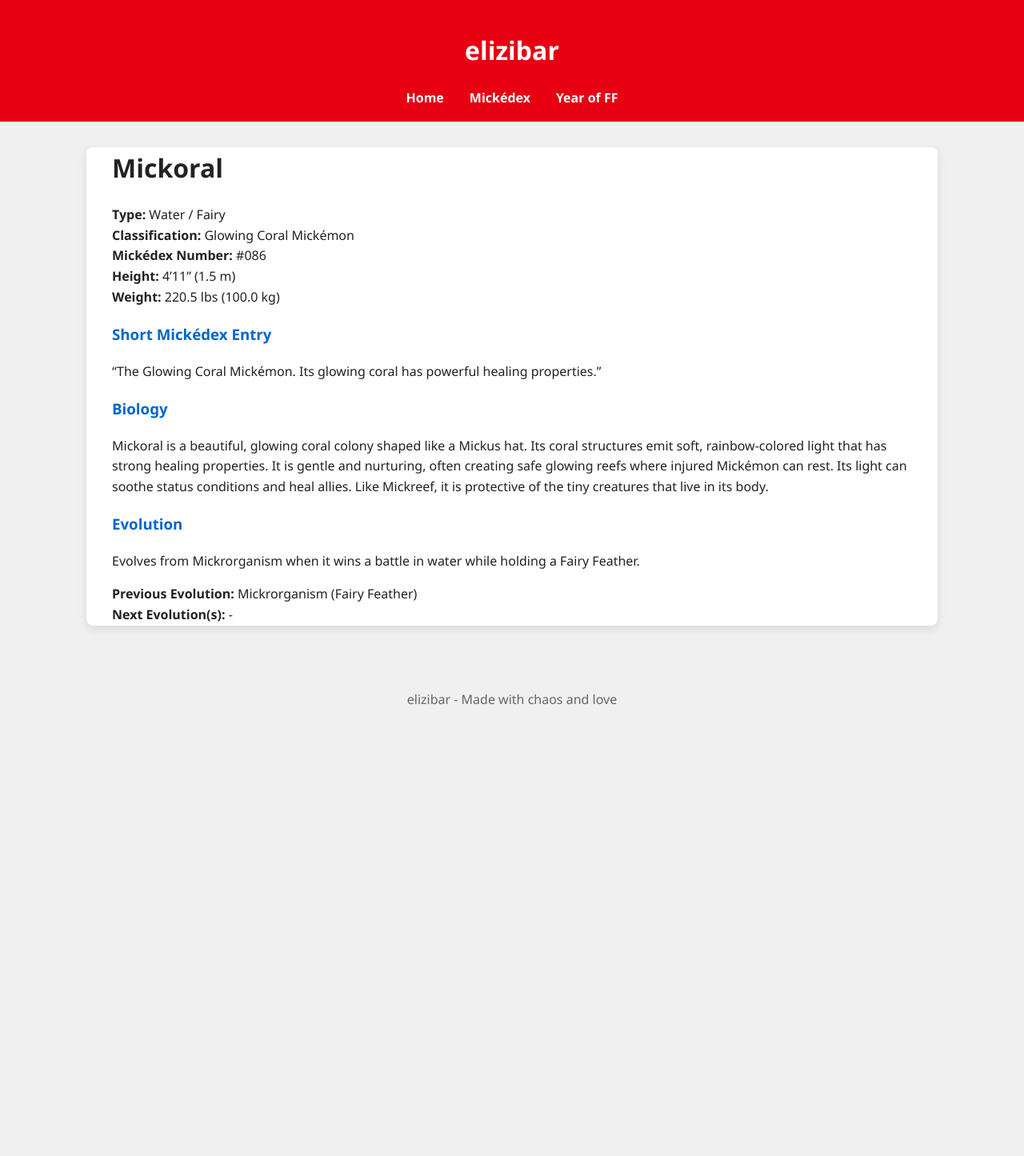
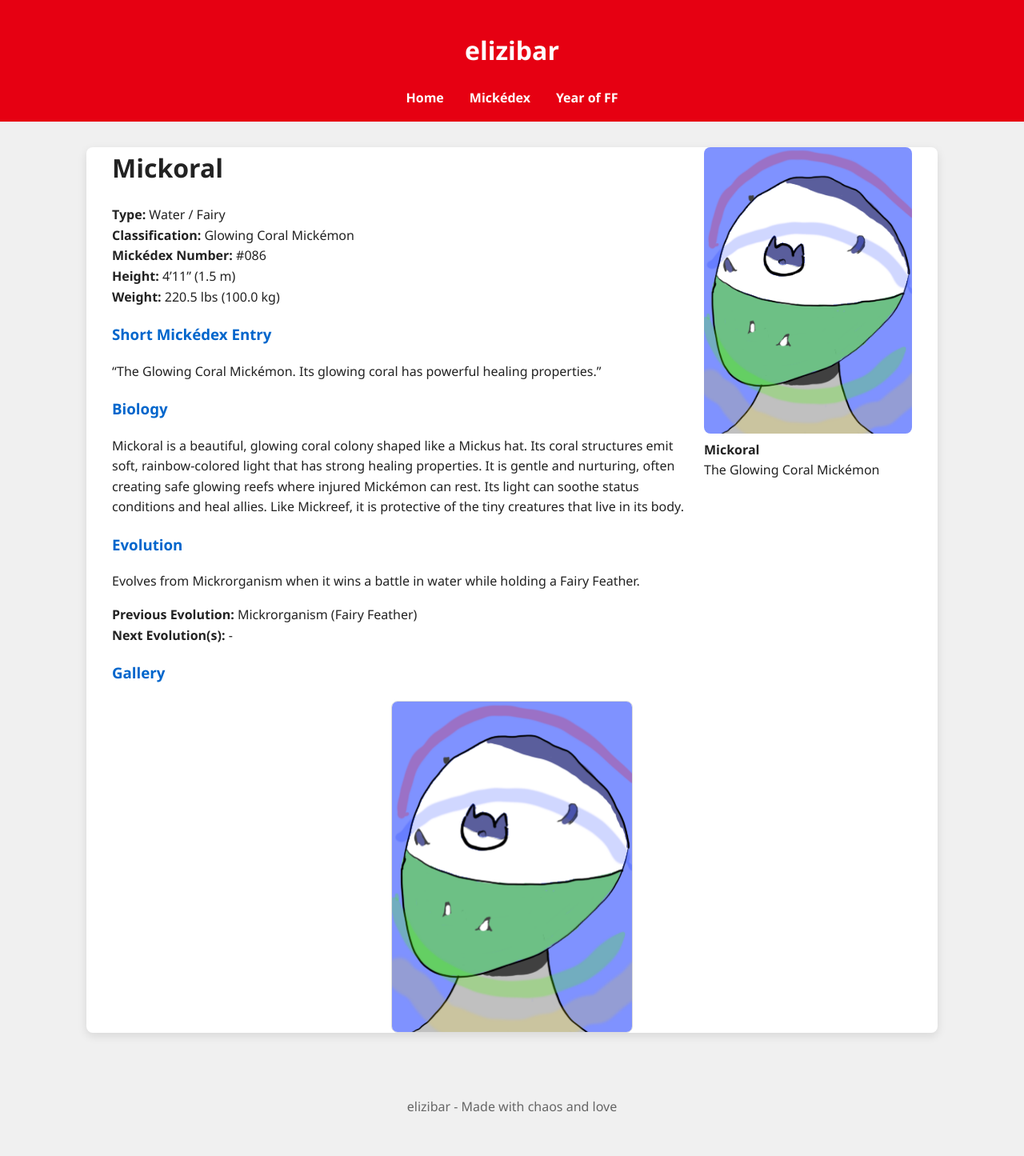
Before and after one commit to elizibar/elizibar.github.io, a Jekyll site: the page built from mickedex/group/mickoral.md, in a window 1280 px wide. Shown: the whole page at 80% size. Built offline with Jekyll 4.4.1, drawn with Linux system fonts in a browser that asks for light colours; before the commit the page ends 935 px from its top, so only the background shows below that.

Commit message:
mickoral

```diff
--- a/mickedex/group/mickoral.md
+++ b/mickedex/group/mickoral.md
@@ -3,6 +3,11 @@
 layout: default
 permalink: /mickedex/mickoral/
 ---
+
+<figure style="float: right; margin: 0 0 20px 20px; width: 260px;">
+  <img src="/assets/images/mickoral.png" alt="Mickoral" style="width: 100%; border-radius: 8px;">
+  <figcaption><strong>Mickoral</strong><br>The Glowing Coral Mickémon</figcaption>
+</figure>
 
 # Mickoral
 
@@ -24,3 +29,6 @@
 
 **Previous Evolution:** Mickrorganism (Fairy Feather)
 **Next Evolution(s):** -
+
+### Gallery
+![Mickoral](/assets/images/mickoral.png){:width="30%" style="display: block; margin: 20px auto; border: 1px solid #ddd; border-radius: 8px;"}
```
Also changed, not shown: assets/images/mickoral.png (added).
